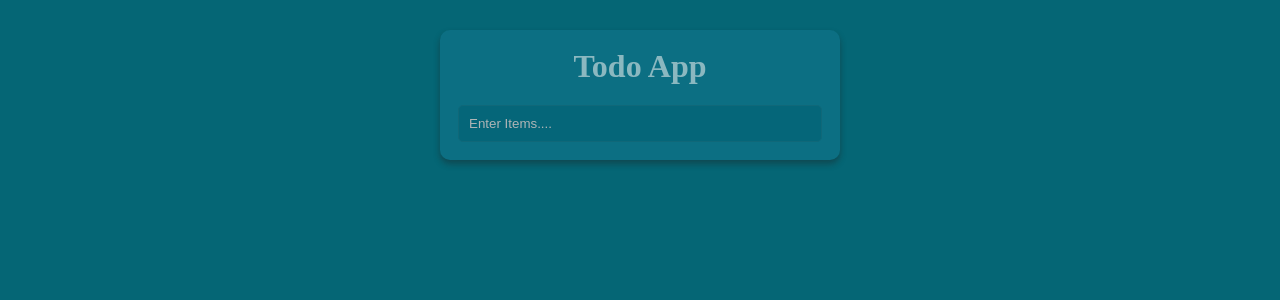
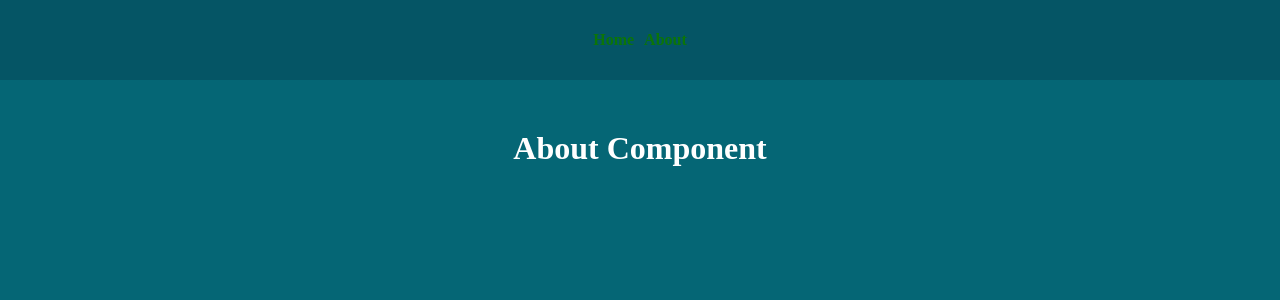
Before and after one commit to fuadofficial/todo-react, a React (Create React App) app: page /about in a window 1280 px wide. Shown: the top 300 px of the page. Built offline with nearby package versions, Linux system fonts and the light colour scheme.

Commit message:
created a router methods

```diff
--- a/package.json
+++ b/package.json
@@ -9,6 +9,7 @@
     "nodemon": "^3.1.4",
     "react": "^18.3.1",
     "react-dom": "^18.3.1",
+    "react-router-dom": "^6.24.0",
     "react-scripts": "5.0.1",
     "web-vitals": "^2.1.4"
   },
--- a/src/App.js
+++ b/src/App.js
@@ -1,10 +1,17 @@
 import React from "react";
 import TodoApp from "./component/TodoApp/TodoApp";
+import Header from "./component/Header/Header";
+import About from "./component/TodoApp/About/About";
+import { BrowserRouter as Router, Routes, Route } from "react-router-dom";
 
 export default function App() {
   return (
-    <div>
-      <TodoApp />
-    </div>
+    <Router>
+      <Header />
+      <Routes>
+        <Route path="/" element={<TodoApp />} />
+        <Route path="/about" element={<About />} />
+      </Routes>
+    </Router>
   );
 }
--- /dev/null
+++ b/src/component/Header/Header.css
@@ -0,0 +1,14 @@
+header {
+  background-color: #055565;
+  width: 100%;
+  height: 80px;
+  display: flex;
+  justify-content: center;
+  align-items: center;
+}
+header a {
+  color: #0c7508;
+  text-decoration: none;
+  margin: 0 5px;
+  font-weight: bold;
+}
--- /dev/null
+++ b/src/component/Header/Header.js
@@ -0,0 +1,12 @@
+import React from 'react'
+import './Header.css';
+import { Link } from 'react-router-dom';
+
+export default function Header() {
+  return (
+    <header>
+        <Link to="/">Home</Link>
+        <Link to="/about" >About</Link>
+    </header>
+  )
+}
--- /dev/null
+++ b/src/component/TodoApp/About/About.js
@@ -0,0 +1,9 @@
+import React from 'react'
+
+export default function About() {
+    return (
+        <div>
+            <h1 style={{ color: "white", textAlign: "center", margin: "50px" }}>About Component</h1>
+        </div>
+    )
+}
```
Also changed, not shown: 1 other file (tests, documents, lock files or other folders).
